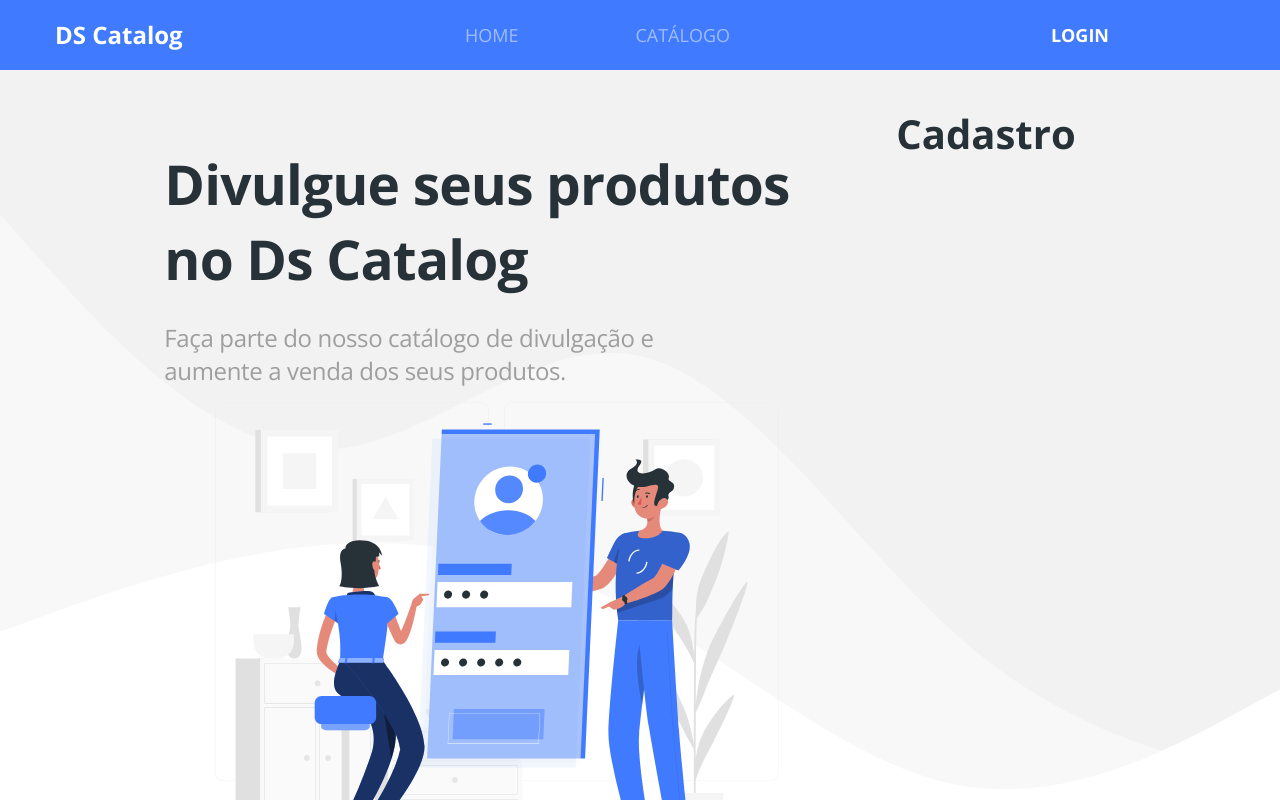
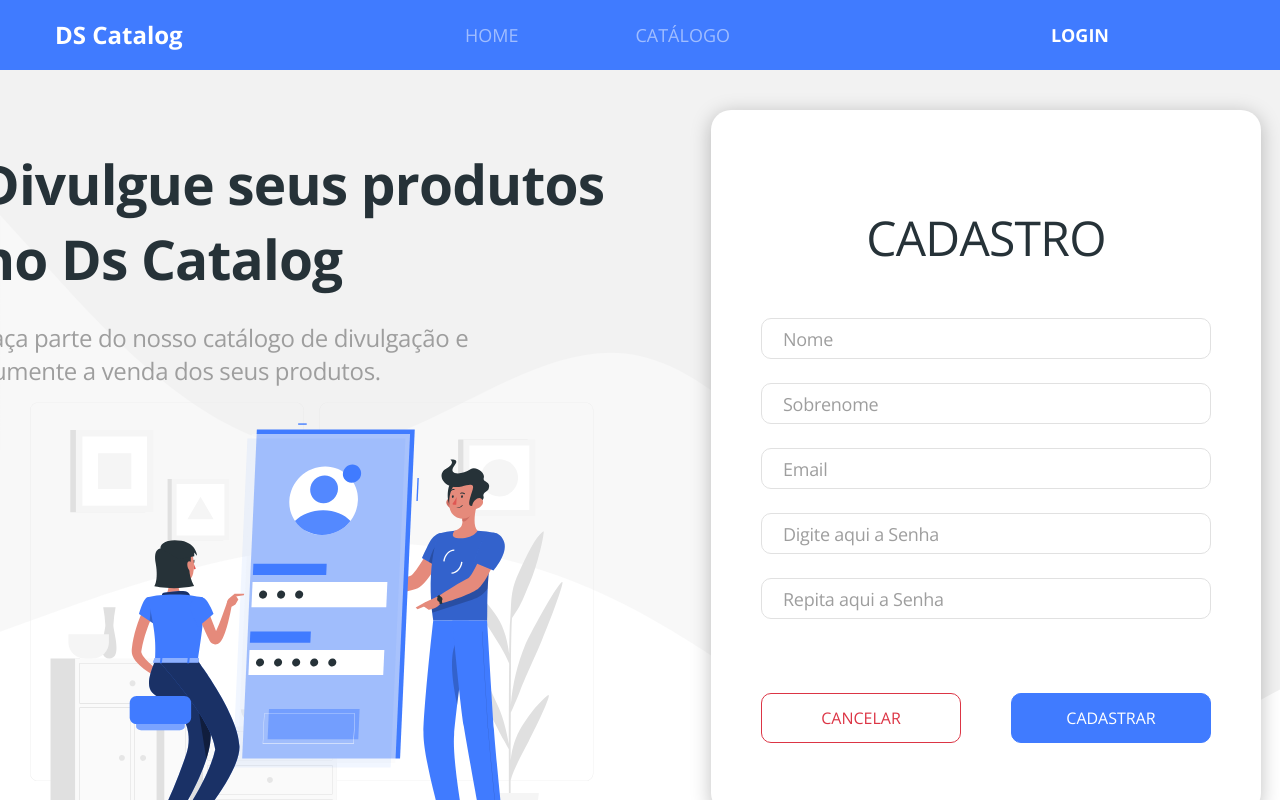
Before and after one commit to kleberlimaGit/dscatalog-bootcamp, a React (Create React App) app in the folder front-web/: page /auth/register in a window 1280 px wide. Shown: the top 800 px of the page. Built offline with nearby package versions, Linux system fonts and the light colour scheme; no server answers.

Commit message:
Form sem funcionalide cadastrar/ recuperar

```diff
--- a/front-web/src/app.scss
+++ b/front-web/src/app.scss
@@ -52,6 +52,9 @@ a {
 .btn-outline-secondary{
   color: #9e9e9e
 }
+.btn-radiuos{
+  border-radius: 10px;
+}
 
 @media screen and (max-width:320px){
    #root{
--- a/front-web/src/core/components/ProductFilters/index.tsx
+++ b/front-web/src/core/components/ProductFilters/index.tsx
@@ -47,7 +47,7 @@ const ProductFilters = ({onSearch}: Props) => {
         setCategory(undefined)
         setName('');
 
-        onSearch({ name,  categoryId: undefined })
+        onSearch({ name:(''),  categoryId: undefined })
 
     }
 
--- a/front-web/src/pages/Admin/components/Products/List/index.tsx
+++ b/front-web/src/pages/Admin/components/Products/List/index.tsx
@@ -8,6 +8,7 @@ import { makePrivateRequest, makeRequest } from 'core/utils/request';
 import Card from '../Card'
 import CardLoader from '../Loaders/ProductCardLoader';
 import './styles.scss'
+import ProductFilters, {FilterForm} from 'core/components/ProductFilters';
 
 
 const List = () => {
@@ -24,12 +25,14 @@ const List = () => {
         },
     });
 
-    const getProducts = useCallback(() => {
+    const getProducts = useCallback((filter?:FilterForm) => {
         const params = {
             page: activePage,
             linesPerPage: 4,
             direction: 'DESC',
-            orderBy: 'id'
+            orderBy: 'id',
+            name:filter?.name,
+            category: filter?.categoryId
         }
 
 
@@ -69,9 +72,12 @@ const List = () => {
 
     return (
         <div className="admin-products-list">
-            <button className="btn btn-primary btn-lg" onClick={handleCreate} >
-                ADICIONAR
-            </button>
+            <div className="d-flex justify-content-between">
+                <button className="btn btn-primary btn-lg px-5 btn-radiuos" onClick={handleCreate} >
+                    ADICIONAR
+                </button>
+                <ProductFilters onSearch={filter => getProducts(filter)}/>
+            </div>
             <div className="admin-list-container">
                 {isLoading ? <CardLoader /> : (
                     productsResponse?.content.map(product => (
--- /dev/null
+++ b/front-web/src/pages/Auth/components/Cadastro/index.tsx
@@ -0,0 +1,30 @@
+import React from 'react'
+import AuthCard from '../Card';
+import './styles.scss'
+
+
+const Cadastro =  () => {
+    return (
+        <AuthCard title = "Cadastro">
+
+            <form action="#">
+                <input type="text" name=""  className="form-control input-base mb-4 mt-5" required placeholder="Nome"/>
+                <input type="text" name=""  className="form-control input-base mb-4" required placeholder="Sobrenome"/>
+                <input type="text" name=""  className="form-control input-base mb-4" required placeholder="Email"/>
+                <input type="password" name="password"  className="form-control input-base mb-4" required placeholder="Digite aqui a Senha"/>
+                <input type="password" name="repeatPassword"  className="form-control input-base mb-4"  required placeholder="Repita aqui a Senha"/>
+
+                <div className="d-flex justify-content-between">
+                    <button className="btn btn-outline-danger text-uppercase px-3 btn-register">cancelar</button>
+                    <button className="btn btn-primary text-uppercase px-3 btn-register">Cadastrar</button>
+                </div>
+            </form>
+
+
+        </AuthCard>
+
+    );
+}
+
+
+export default Cadastro
--- /dev/null
+++ b/front-web/src/pages/Auth/components/Cadastro/styles.scss
@@ -0,0 +1,6 @@
+.btn-register{
+    width: 200px ;
+    margin: 50px 0;
+    height: 50px;
+    border-radius: 10px;
+}
--- a/front-web/src/pages/Auth/components/Card/styles.scss
+++ b/front-web/src/pages/Auth/components/Card/styles.scss
@@ -10,7 +10,7 @@
     font-size: 48px;
     line-height: 65px;
     text-align: center;
-    letter-spacing: -0.15em;
+    letter-spacing: -0.015em;
     color: #263238;
     font-weight: normal;
 }
--- /dev/null
+++ b/front-web/src/pages/Auth/components/Recovery/index.tsx
@@ -0,0 +1,26 @@
+import React from 'react'
+import AuthCard from '../Card';
+import './styles.scss';
+
+const Recovery = () => {
+    return (
+        <AuthCard title="Recuperação">
+
+            <form action="#">
+                <input type="email" name="" className="form-control input-base mb-4 mt-5" placeholder="Digite o Email Cadastrado"/>
+                <input type="email" name="" className="form-control input-base " placeholder="Repita o Email Cadastrado"/>
+
+                <div className="d-flex justify-content-between">
+                    <button className="btn btn-outline-danger px-3 text-uppercase btn-recovery">cancelar</button>
+                    <button className="btn btn-primary text-uppercase px-3 btn-recovery">enviar</button>
+                </div>
+
+            </form>
+
+        </AuthCard>
+
+
+    );
+}
+
+export default Recovery;
--- /dev/null
+++ b/front-web/src/pages/Auth/components/Recovery/styles.scss
@@ -0,0 +1,6 @@
+.btn-recovery{
+    width: 200px;
+    height: 50px;
+    border-radius: 10px;
+    margin: 290px 0 51px 0;
+}
--- a/front-web/src/pages/Auth/index.tsx
+++ b/front-web/src/pages/Auth/index.tsx
@@ -3,6 +3,8 @@ import './styles.scss';
 import { ReactComponent as AuthImage } from 'core/assets/images/Desenho-login.svg';
 import { Route, Switch } from 'react-router-dom';
 import Login from './components/Login';
+import Cadastro from './components/Cadastro';
+import Recovery from './components/Recovery';
 
 
 const Auth = () => (
@@ -24,10 +26,10 @@ const Auth = () => (
                         <Login/>
                     </Route>
                     <Route path="/auth/register">
-                        <h1>Cadastro</h1>
+                        <Cadastro/>
                     </Route>
                     <Route path="/auth/recover">
-                        <h1>Recuperar</h1>
+                        <Recovery/>
                     </Route>
 
                 </Switch>
--- a/front-web/src/pages/Auth/styles.scss
+++ b/front-web/src/pages/Auth/styles.scss
@@ -33,6 +33,7 @@
     color: #9E9E9E;
 
 }
+
 @media screen and (max-width:1024px){
     .auth-info{
         display: none;
```
Also changed, not shown: 1 other file (tests, documents, lock files or other folders).
